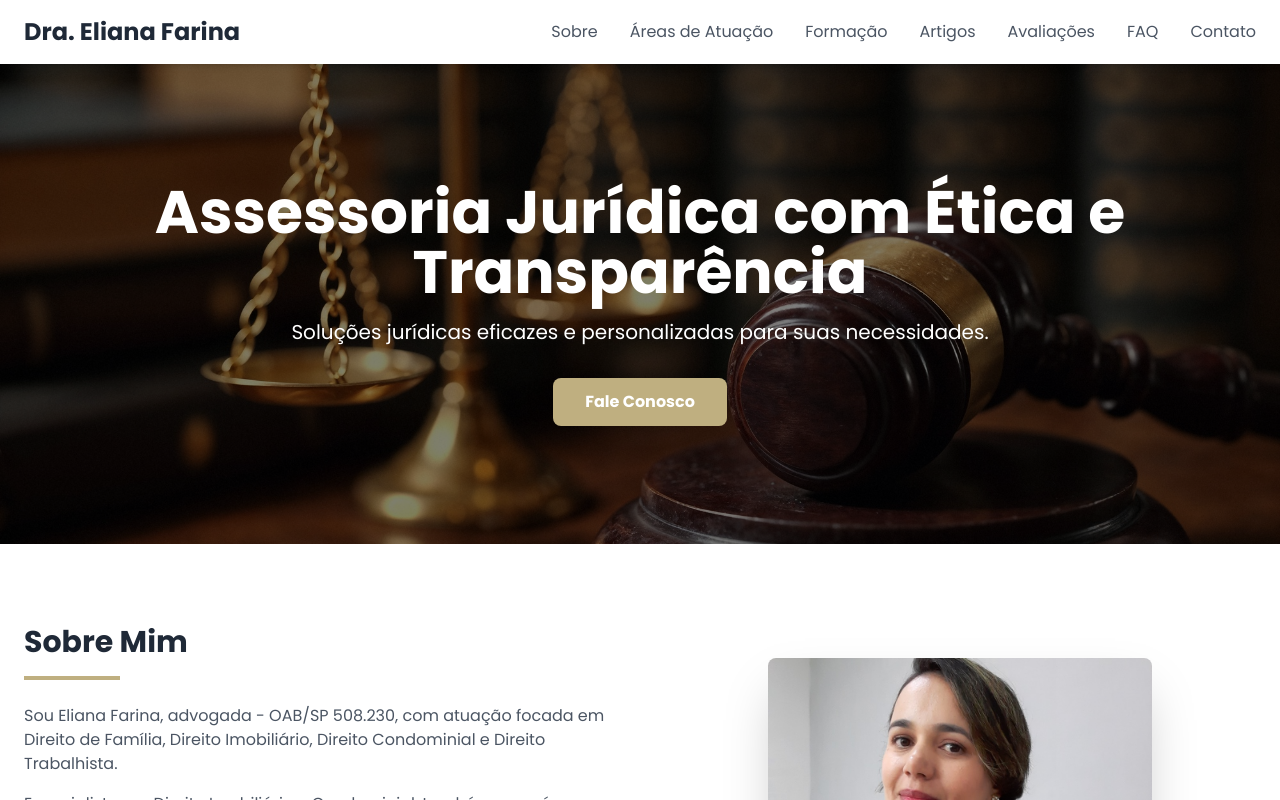
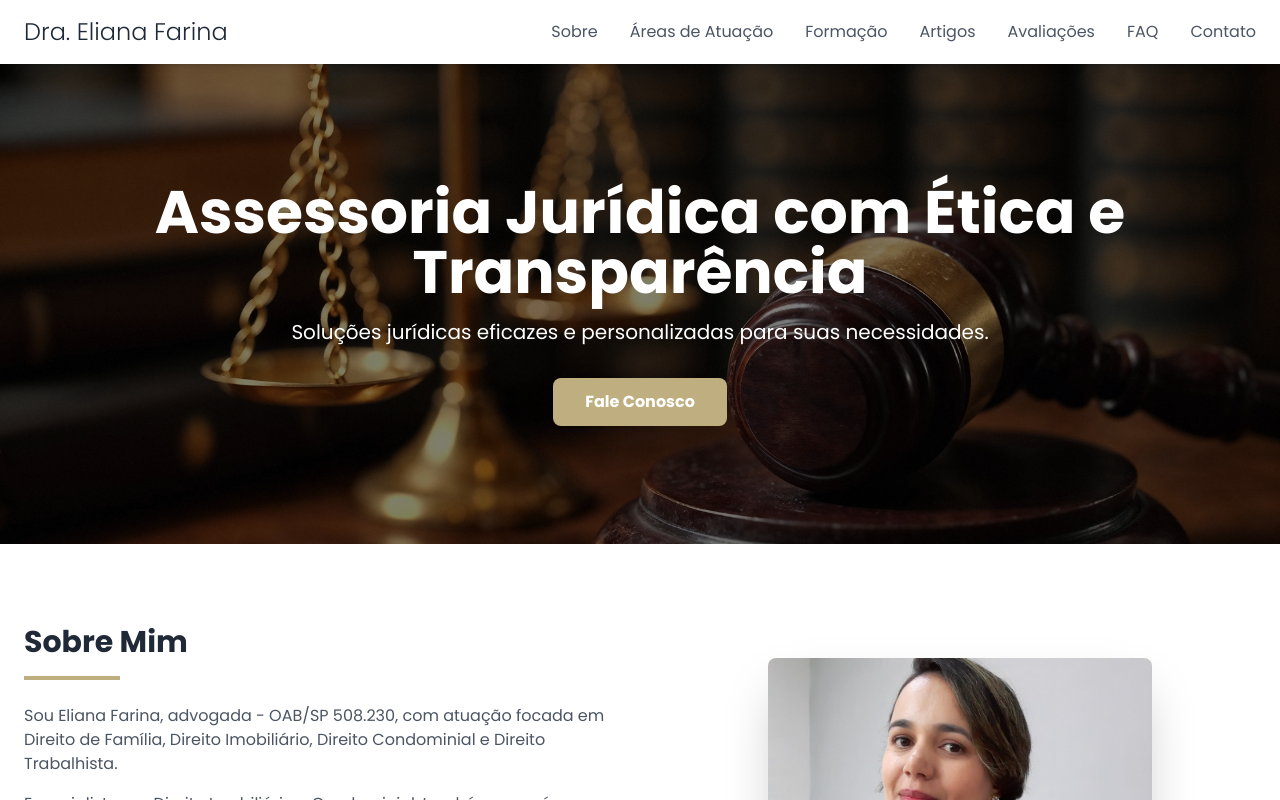
Before and after one commit to ivanfarina08/Site-Eliana, a plain HTML site: page index.html in a window 1280 px wide. Shown: the top 800 px of the page. Drawn offline with nearby package versions, Linux system fonts and the light colour scheme.

Commit message:
Alterando negrito do nome inicial da página

```diff
--- a/index.html
+++ b/index.html
@@ -35,7 +35,7 @@
   <!-- CABEÇALHO -->
   <header id="header" class="bg-white shadow-md sticky top-0 z-50">
     <nav class="container mx-auto px-6 py-4 flex justify-between items-center">
-      <div class="text-2xl font-bold text-gray-800">
+      <div class="text-2xl font-thin text-gray-800">
         <a href="#">Dra. Eliana Farina</a>
       </div>
       <!-- Menu Desktop -->
```
